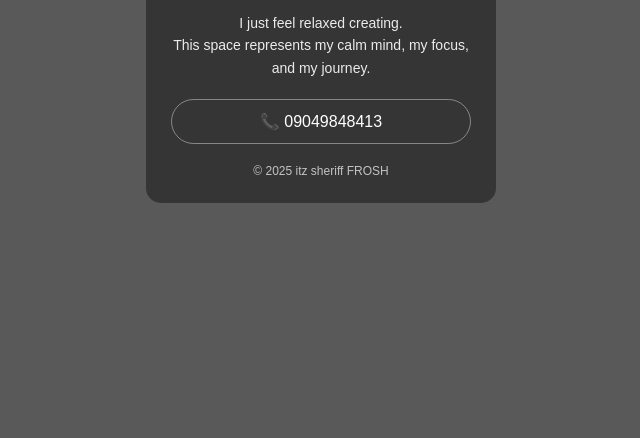
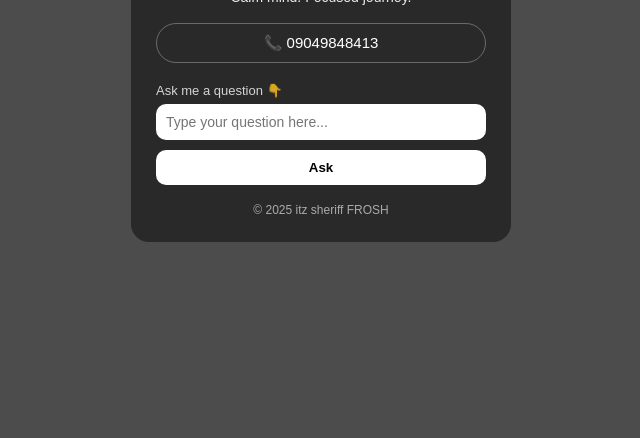
Before and after one commit to itzsherifffrosh-dotcom/itzsherriffrosh-dotcom.github.io, a plain HTML site: page index.html in a window 1280 px wide. Shown: the part 362-800 px from the top of the page, without its empty margins (319-959 px from the left). Drawn offline with Linux system fonts and the light colour scheme.

Commit message:
Refactor styles and implement Q&A feature
Updated styles and added a Q&A section with functionality.

```diff
--- a/index.html
+++ b/index.html
@@ -14,60 +14,104 @@
     }
 
     body {
-      height: 100vh;
+      min-height: 100vh;
       background:
-        linear-gradient(rgba(0,0,0,0.65), rgba(0,0,0,0.65)),
+        linear-gradient(rgba(0,0,0,0.7), rgba(0,0,0,0.7)),
         url("bg.jpg") no-repeat center center/cover;
       display: flex;
       align-items: center;
       justify-content: center;
       color: #fff;
+      padding: 20px;
+    }
+
+    .card {
+      width: 100%;
+      max-width: 380px;
+      background: rgba(0,0,0,0.45);
+      backdrop-filter: blur(8px);
+      border-radius: 18px;
+      padding: 25px;
       text-align: center;
     }
 
-    .card {
-      padding: 25px;
-      max-width: 350px;
-      width: 90%;
-      backdrop-filter: blur(6px);
-      background: rgba(0,0,0,0.4);
-      border-radius: 15px;
-    }
-
     h1 {
-      font-size: 18px;
-      margin-bottom: 10px;
+      font-size: 16px;
       opacity: 0.9;
     }
 
     h2 {
-      font-size: 28px;
-      margin-bottom: 10px;
+      font-size: 26px;
+      margin: 8px 0;
     }
 
     .hearts {
-      font-size: 22px;
+      font-size: 20px;
       margin-bottom: 15px;
     }
 
     p {
       font-size: 14px;
       line-height: 1.6;
-      margin-bottom: 20px;
       opacity: 0.9;
+      margin-bottom: 15px;
     }
 
     .contact {
-      border: 1px solid rgba(255,255,255,0.4);
-      padding: 12px;
-      border-radius: 25px;
-      font-size: 16px;
       margin-bottom: 20px;
+      padding: 10px;
+      border-radius: 20px;
+      border: 1px solid rgba(255,255,255,0.3);
+      font-size: 15px;
+    }
+
+    .qa-box {
+      margin-top: 15px;
+      text-align: left;
+    }
+
+    .qa-box label {
+      font-size: 13px;
+      display: block;
+      margin-bottom: 6px;
+      opacity: 0.8;
+    }
+
+    .qa-box input {
+      width: 100%;
+      padding: 10px;
+      border-radius: 10px;
+      border: none;
+      outline: none;
+      margin-bottom: 10px;
+      font-size: 14px;
+    }
+
+    .qa-box button {
+      width: 100%;
+      padding: 10px;
+      border-radius: 10px;
+      border: none;
+      background: #ffffff;
+      color: #000;
+      font-weight: bold;
+      cursor: pointer;
+    }
+
+    .answer {
+      margin-top: 12px;
+      font-size: 14px;
+      padding: 10px;
+      background: rgba(255,255,255,0.1);
+      border-radius: 10px;
+      display: none;
     }
 
     footer {
+      margin-top: 18px;
       font-size: 12px;
-      opacity: 0.7;
+      opacity: 0.6;
+      text-align: center;
     }
   </style>
 </head>
@@ -76,19 +120,26 @@
 
   <div class="card">
     <h1>I go by the name</h1>
-
     <h2>itz sheriff FROSH</h2>
 
     <div class="hearts">❤️ 💚 💙</div>
 
     <p>
       I just feel relaxed creating.<br>
-      This space represents my calm mind,
-      my focus, and my journey.
+      Calm mind. Focused journey.
     </p>
 
     <div class="contact">
       📞 09049848413
+    </div>
+
+    <!-- Q&A SECTION -->
+    <div class="qa-box">
+      <label>Ask me a question 👇</label>
+      <input type="text" id="question" placeholder="Type your question here..." />
+      <button onclick="answerQuestion()">Ask</button>
+
+      <div class="answer" id="answerBox"></div>
     </div>
 
     <footer>
@@ -96,5 +147,29 @@
     </footer>
   </div>
 
+  <script>
+    function answerQuestion() {
+      const q = document.getElementById("question").value.toLowerCase();
+      const answerBox = document.getElementById("answerBox");
+
+      let answer = "That’s a good question. I’ll get back to you soon.";
+
+      if (q.includes("name")) {
+        answer = "I go by the name itz sheriff FROSH.";
+      } else if (q.includes("contact") || q.includes("number")) {
+        answer = "You can reach me on 09049848413.";
+      } else if (q.includes("what do you do")) {
+        answer = "I’m a creative mind who enjoys building and learning.";
+      } else if (q.includes("website")) {
+        answer = "This website represents my calm, focus, and journey.";
+      } else if (q.includes("hello") || q.includes("hi")) {
+        answer = "Hello 👋 welcome to my space.";
+      }
+
+      answerBox.style.display = "block";
+      answerBox.innerText = answer;
+    }
+  </script>
+
 </body>
 </html>
```
